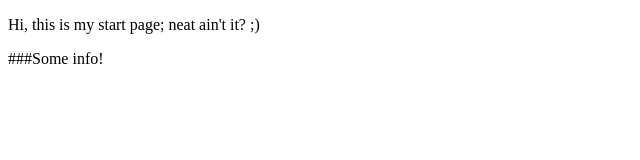
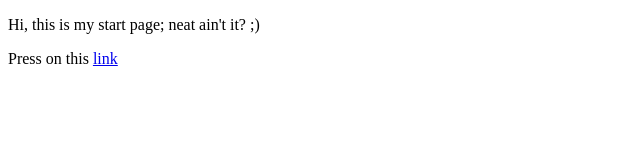
Before and after one commit to ghostonchip/me, a plain HTML site: page index.html in a window 1280 px wide. Shown: the full height of the page, 0-640 px from the left. Drawn offline with Linux system fonts and the light colour scheme.

Commit message:
Adding index.html

```diff
--- a/index.html
+++ b/index.html
@@ -2,12 +2,12 @@
 <html lang="en">
     <head>
         <meta charset="UTF-8" />
-        <title>Home | Metalsmith Page</title>
+        <title>GhostOnChip | Home</title>
     </head>
     <body>
         <div class="main-wrapper">
             <p>Hi, this is my start page; neat ain&#39;t it? ;)</p>
-<p>###Some info!</p>
+			<p>Press on this <a href="hello.html"> link </a> </p>
 
         </div>
     </body>
```
